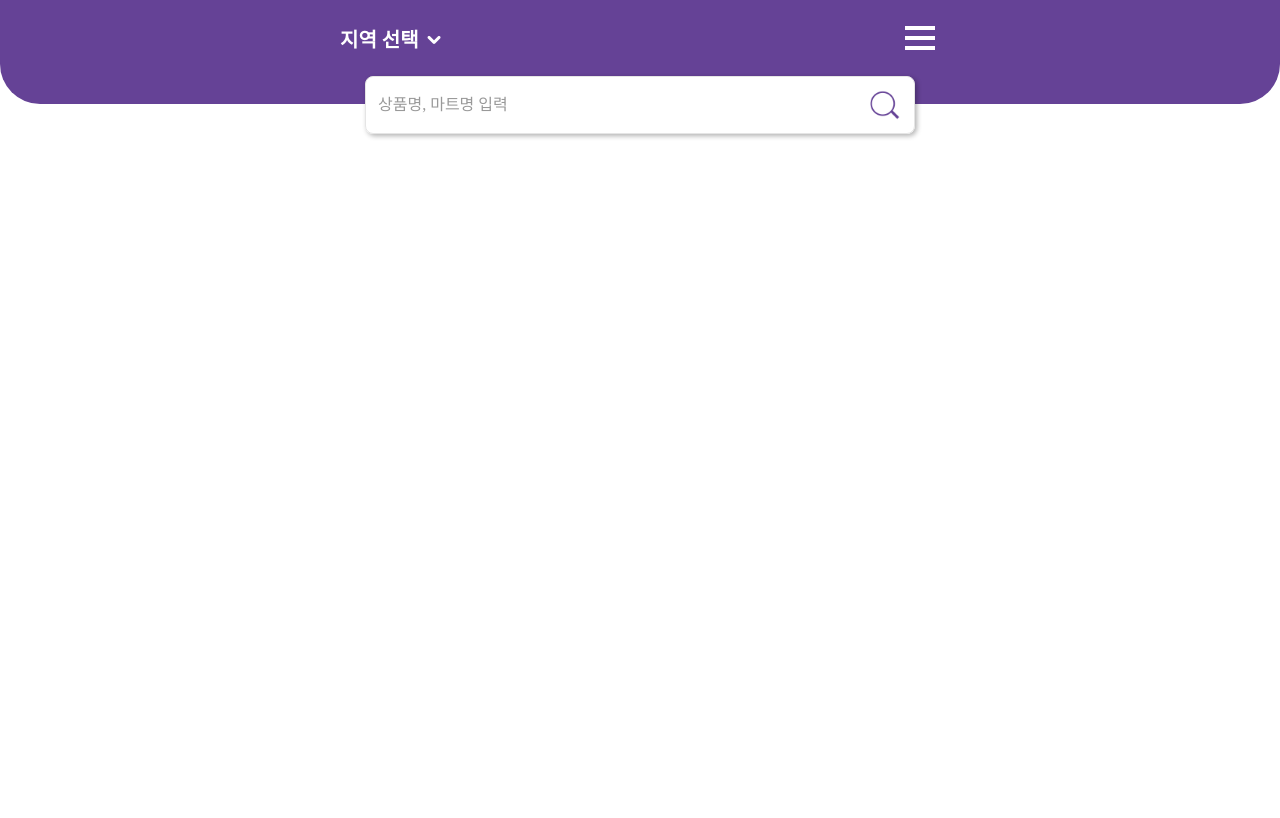
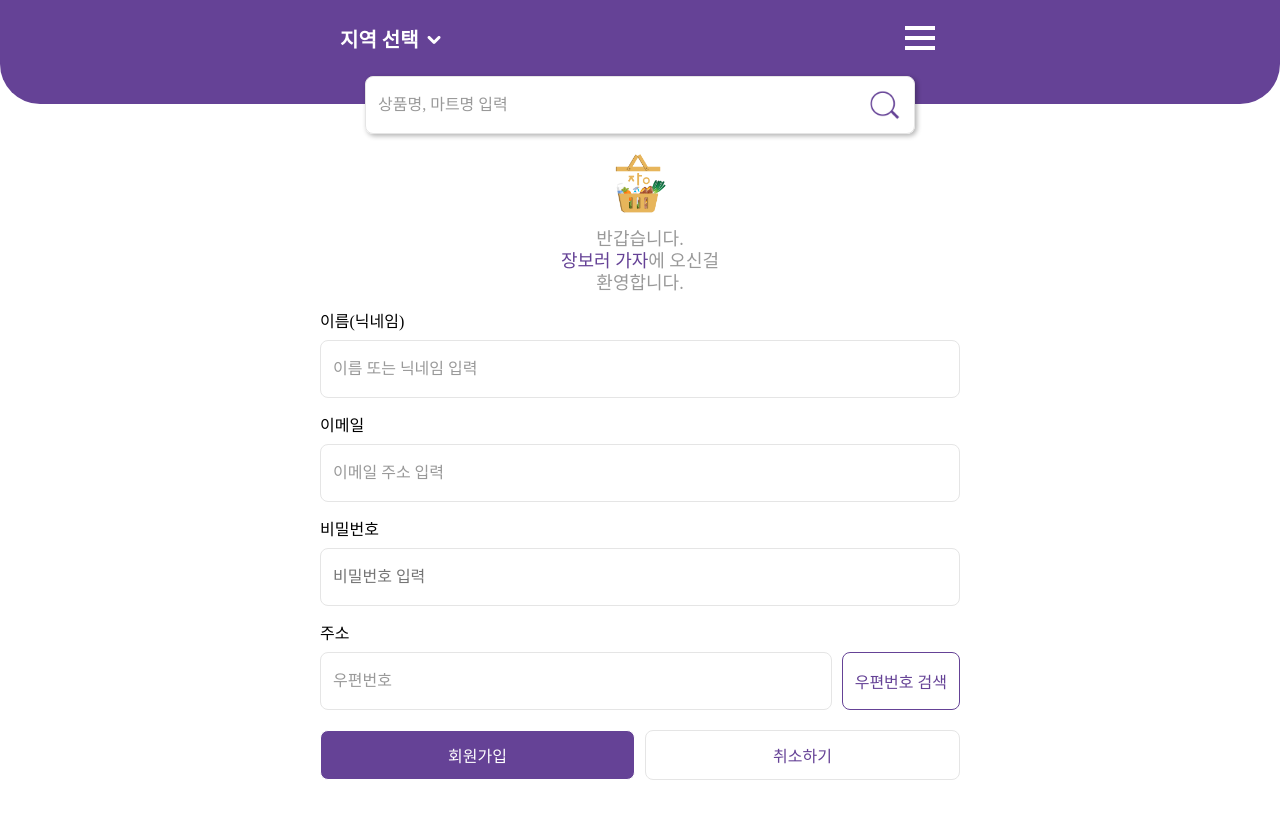
Before and after one commit to conf312/daily-product-fe, a React (Create React App) app: page /join in a window 1280 px wide. Before the commit this address had no page. Built offline with nearby package versions, Linux system fonts and the light colour scheme; a web font is replaced by a local one.

Commit message:
[add] member- login,join init layout

```diff
--- a/src/App.tsx
+++ b/src/App.tsx
@@ -1,6 +1,8 @@
 import { BrowserRouter,Routes, Route } from 'react-router-dom';
 import { Header } from './components/Header';
 import { Home } from './page/Home';
+import { Join } from './page/Join';
+import { Login } from './page/Login';
 import { BoxWrap } from './styles/GlobalStyle';
 
 function App() {
@@ -11,6 +13,8 @@ function App() {
         <div id="cBody">
           <Routes>
             <Route index path="/" element={<Home />} />
+            <Route index path="/login" element={<Login />} />
+            <Route index path="/join" element={<Join />} />
           </Routes>
         </div>
       </BoxWrap>
--- a/src/components/Header.tsx
+++ b/src/components/Header.tsx
@@ -60,9 +60,6 @@ export const Header = () => {
 		margin: 20px auto 0;
 		border-radius: 8px;
 		box-shadow: 2px 2px 5px rgba(0,0,0,0.3);
-		input[type="text"] {
-			border-radius: 8px;
-		}
 		.button__search {
 			position: absolute;
 			top: calc(50% - 20px);
--- /dev/null
+++ b/src/page/Join.tsx
@@ -0,0 +1,49 @@
+import { BoxButtons, BoxForm, BoxInner, BoxTitle, ButtonItem } from "../styles/GlobalStyle";
+import logo from "../assets/image/logo.png";
+import { theme } from "../styles/Theme";
+
+export const Join = () => {
+  return (
+    <>
+      <BoxInner>
+        <BoxTitle>
+          <p className="logo"><img src={logo} alt="" /></p>
+          <p className="text__title">반갑습니다.<br/><span className="text__emphasis">장보러 가자</span>에 오신걸<br/>환영합니다.</p>
+        </BoxTitle>
+        <BoxForm>
+          <form action="" className="form__login">
+            <div className="box__form-input">
+              <p className="title__form">이름<span>(닉네임)</span></p>
+              <div className="box__input">
+                <input type="text" placeholder="이름 또는 닉네임 입력" />
+              </div>
+            </div>
+            <div className="box__form-input">
+              <p className="title__form">이메일</p>
+              <div className="box__input">
+                <input type="text" placeholder="이메일 주소 입력" />
+              </div>
+            </div>
+            <div className="box__form-input">
+              <p className="title__form">비밀번호</p>
+              <div className="box__input">
+                <input type="password" placeholder="비밀번호 입력" />
+              </div>
+            </div>
+            <div className="box__form-input">
+              <p className="title__form">주소</p>
+              <div className="box__input">
+                <input type="text" placeholder="우편번호" />
+                <ButtonItem borderColor={theme.colors.pointColor} textColor={theme.colors.pointColor}>우편번호 검색</ButtonItem>
+              </div>
+            </div>
+          </form>
+          <BoxButtons>
+            <ButtonItem bgColor={theme.colors.pointColor} textColor={"#fff"}>회원가입</ButtonItem>
+            <ButtonItem borderColor={"#e5e5e5"} textColor={theme.colors.pointColor}>취소하기</ButtonItem>
+          </BoxButtons>
+        </BoxForm>
+      </BoxInner>
+    </>
+  )
+}
--- /dev/null
+++ b/src/page/Login.tsx
@@ -0,0 +1,30 @@
+import { BoxButtons, BoxForm, BoxInner, BoxTitle, ButtonItem } from "../styles/GlobalStyle";
+import logo from "../assets/image/logo.png";
+import { theme } from "../styles/Theme";
+
+export const Login = () => {
+  return (
+    <>
+      <BoxInner>
+        <BoxTitle>
+          <p className="logo"><img src={logo} alt="" /></p>
+          <p className="text__title">반갑습니다.<br/><span className="text__emphasis">장보러 가자</span>에 오신걸<br/>환영합니다.</p>
+        </BoxTitle>
+        <BoxForm>
+          <form action="" className="form__login">
+            <div className="box__input">
+              <input type="text" placeholder="아이디 입력" />
+            </div>
+            <div className="box__input">
+              <input type="text" placeholder="비밀번호 입력" />
+            </div>
+          </form>
+          <BoxButtons>
+            <ButtonItem bgColor={theme.colors.pointColor} textColor={"#fff"}>로그인</ButtonItem>
+            <ButtonItem borderColor={theme.colors.pointColor} textColor={theme.colors.pointColor}>회원가입</ButtonItem>
+          </BoxButtons>
+        </BoxForm>
+      </BoxInner>
+    </>
+  )
+}
--- a/src/styles/GlobalStyle.tsx
+++ b/src/styles/GlobalStyle.tsx
@@ -41,13 +41,14 @@ export const GlobalStyle = createGlobalStyle`
 	}
 	input[type="text"],
 	input[type="number"],
-	input[type="tel"] {
+	input[type="tel"],
+	input[type="password"] {
 		width: 100%;
 		height: 58px;
 		padding: 0 12px;
 		font-size: 16px;
 		border: 1px solid #e5e5e5;
-		border-radius: 4px;
+		border-radius: 8px;
 		@media ${theme.device.mobile}{
 			font-size: 14px;
 		}
@@ -63,6 +64,12 @@ export const GlobalStyle = createGlobalStyle`
 		font-size: 0;
 		text-indent: -9999px;
 		overflow: hidden;
+	}
+	.text__emphasis {
+		color: ${theme.colors.pointColor};
+	}
+	#cBody {
+		padding-bottom: 40px;;
 	}
 `;
 
@@ -83,3 +90,60 @@ export const InnerStyle = css`
 export const BoxInner = styled.div`
 	${InnerStyle};
 `;
+
+interface buttonProps {
+	bgColor?: string;
+	borderColor?: string;
+	textColor?: string;
+}
+export const ButtonItem = styled.button<buttonProps>`
+	display: inline-block;
+	min-height: 48px;
+	padding: 12px;
+	font-size: 16px;
+	color: ${props=>props.textColor?props.textColor:null};
+	background-color: ${props=>props.bgColor?props.bgColor:null};
+	border: 1px solid ${props=>props.borderColor?props.borderColor:null};
+	border-radius: 8px;
+
+	&:not(:last-child) {
+		margin-right: 10px;
+	}
+`;
+
+export const BoxButtons = styled.div`
+	display: flex;
+	margin-top: 20px;
+	${ButtonItem} {
+		flex: 1;
+	}
+`;
+
+export const BoxTitle = styled.div`
+	margin-bottom: 20px;
+	font-size: 18px;
+	color: #999;
+	line-height: 22px;
+	text-align: center;
+	.logo {
+		width: 55px;
+		margin:0 auto 10px;
+		img {
+			width: 100%;
+		}
+	}
+`;
+
+export const BoxForm = styled.form`
+	.box__form-input {
+		margin-top: 20px;
+	}
+	.box__input {
+		display: flex;
+		margin-top: 10px;
+		${ButtonItem} {
+			margin-left: 10px;
+			white-space: nowrap;
+		}
+	}
+`;
```
